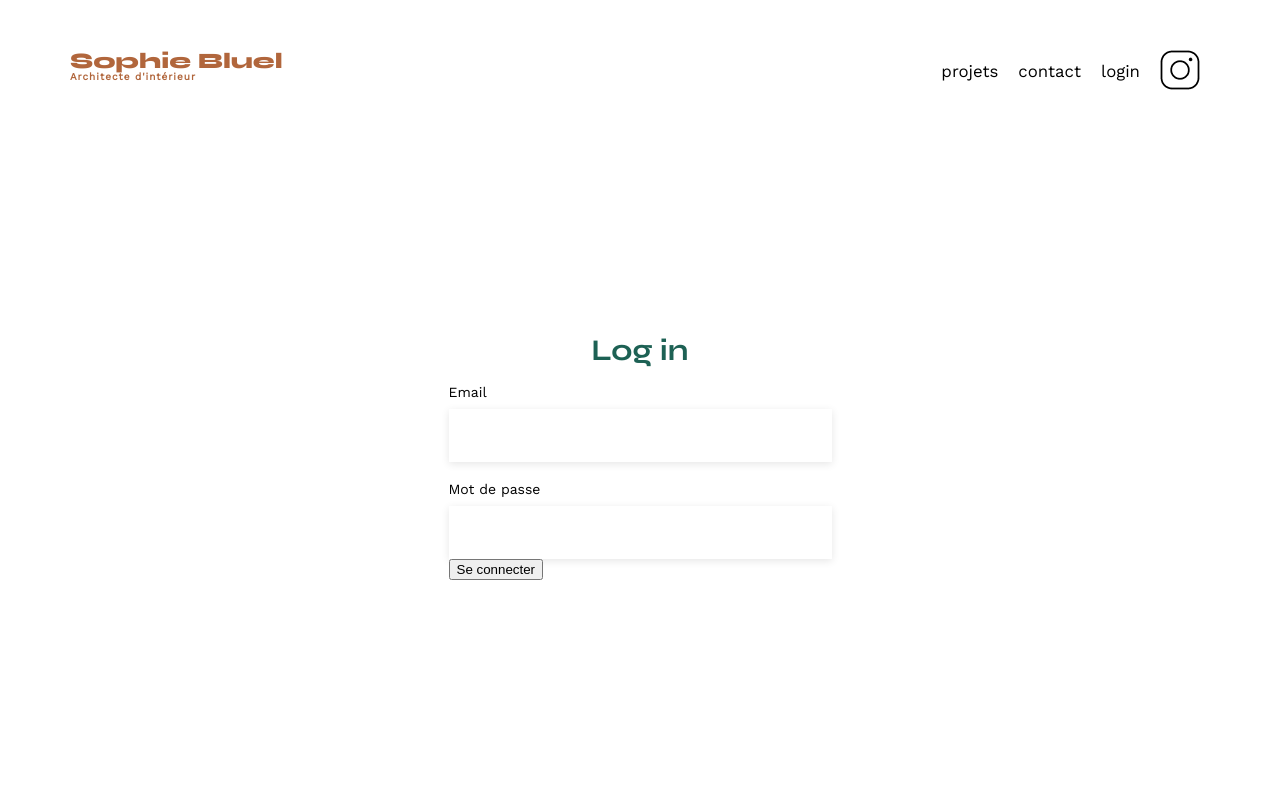
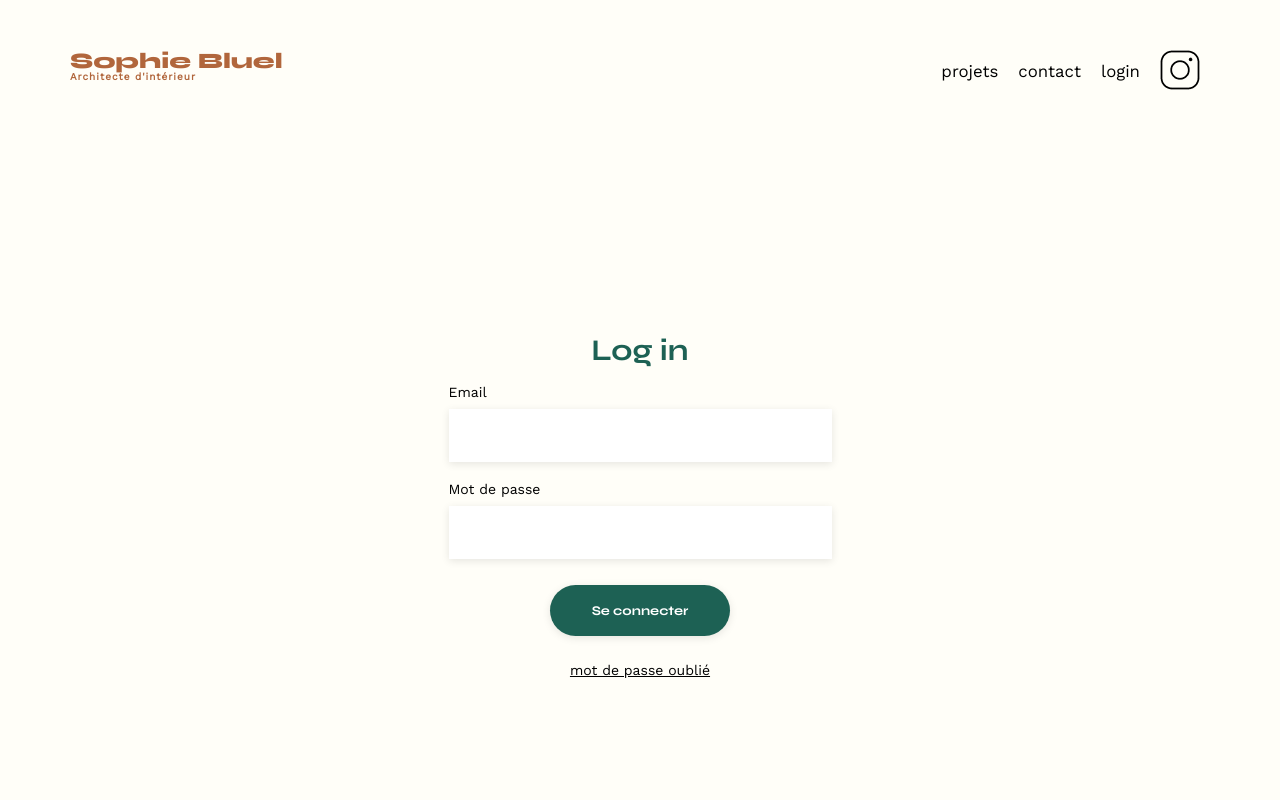
Before and after one commit to CynthiaCG-2202/Portfolio-architecte-sophie-bluel, a plain HTML site: page FrontEnd/Pages/login-page.html in a window 1280 px wide. Shown: the top 800 px of the page. Drawn offline with nearby package versions, Linux system fonts and the light colour scheme; no server answers; files whose address does not match are found by name.

Commit message:
CSS de la page de connexion sans API

```diff
--- a/FrontEnd/Pages/login-page.html
+++ b/FrontEnd/Pages/login-page.html
@@ -36,9 +36,10 @@
                     <label for="password">Mot de passe</label>
                     <input type="password" id="password" />
                 </div>
-                <button type="submit">Se connecter</button>
-
-                <p class="login-message"></p>
+                <div class="login-btn">
+                    <input type="submit" value="Se connecter">
+                    <a href="#"><p class="login-message">mot de passe oublié</p></a>
+                </div>
             </form>
         </section>
     </main>
--- a/FrontEnd/Pages/style-pages.css
+++ b/FrontEnd/Pages/style-pages.css
@@ -145,6 +145,7 @@ body {
     margin: auto;
     font-family: 'Work Sans';
     font-size: 14px;
+    background-color: #FFFEF8
 }
 
 header {
@@ -223,6 +224,27 @@ input {
     border: none;
 }
 
+.login-btn {
+    display: flex;
+    flex-direction: column;
+    align-items: center;
+}
+
+input[type="submit"] {
+    font-family: 'Syne';
+    font-weight: 700;
+    color: white;
+    background-color: #1D6154;
+    margin: 2em auto;
+    width: 180px;
+    text-align: center;
+    border-radius: 60px;
+}
+
+.login-message {
+    text-decoration: underline;
+}
+
 footer nav ul {
     display: flex;
     justify-content: flex-end;
--- a/FrontEnd/assets/style.css
+++ b/FrontEnd/assets/style.css
@@ -57,6 +57,7 @@ body {
 	margin:auto;
 	font-family: 'Work Sans' ;
 	font-size: 14px;
+	background-color: #FFFEF8;
 }
 header {
 	display: flex;
```
Also changed, not shown: FrontEnd/js/app.js (+4 -4 lines).
